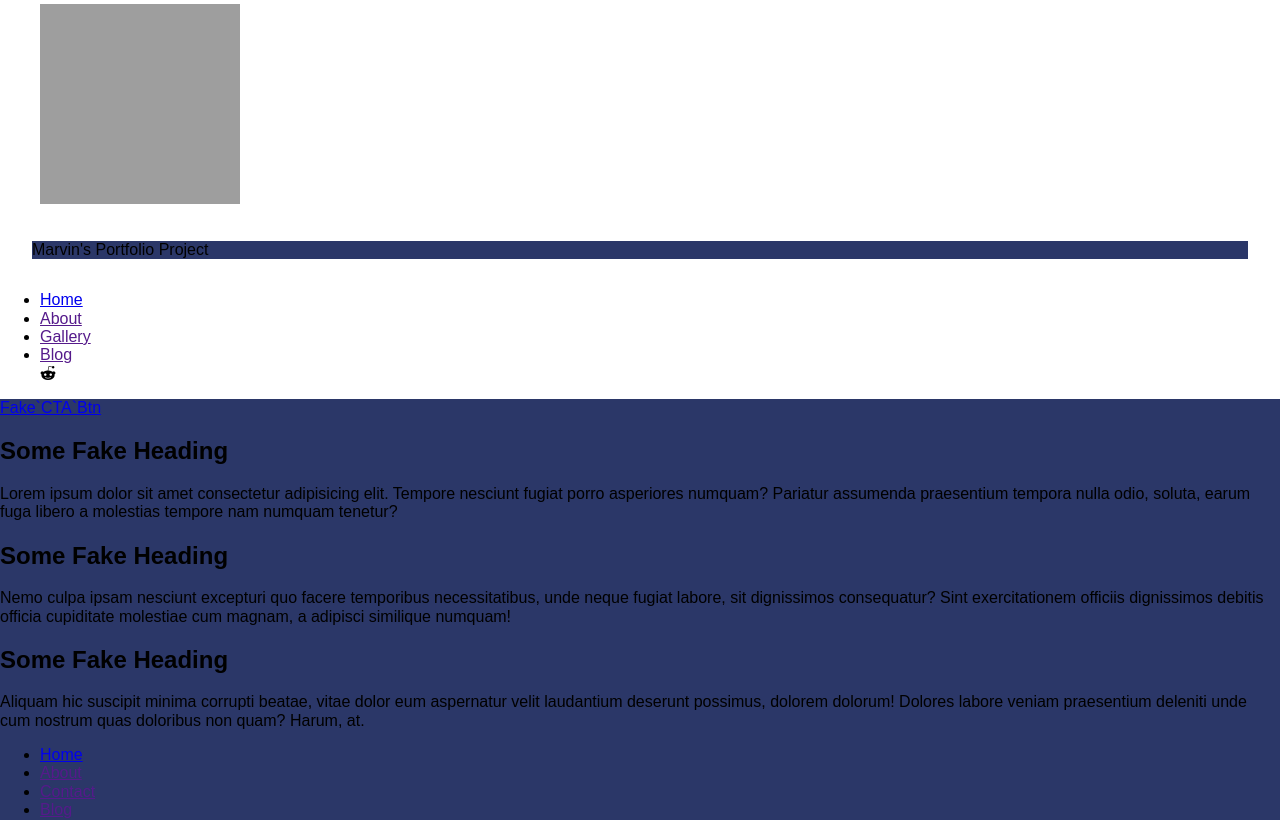
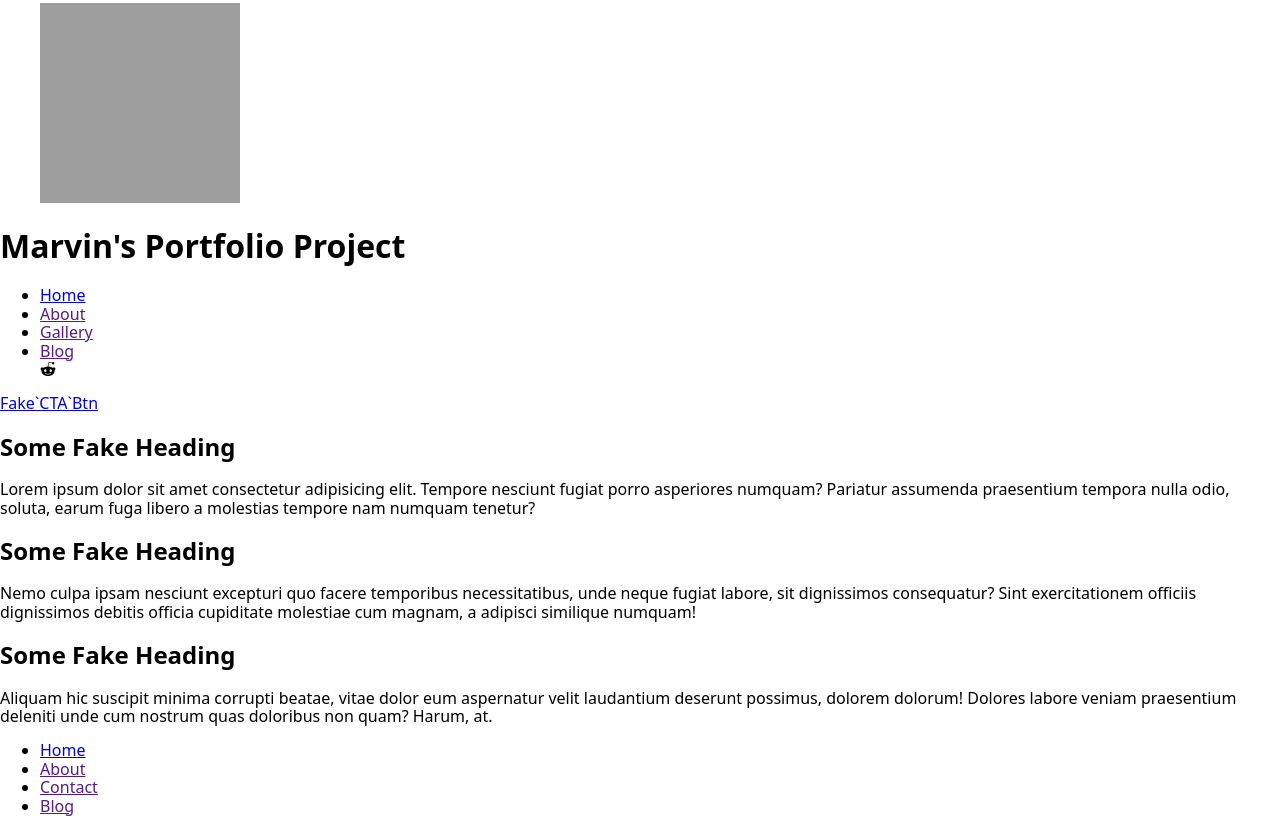
Before and after one commit to MarvinWills123/Marvin-wills, a website: page index.html in a window 1280 px wide. Shown: the part 332-1168 px from the top of the page. Drawn offline with nearby package versions, Linux system fonts and the light colour scheme; grey boxes are pictures that could not be loaded.

Commit message:
Update changes.

```diff
--- a/index.html
+++ b/index.html
@@ -8,10 +8,7 @@
     <link rel="stylesheet" href="https://cdnjs.cloudflare.com/ajax/libs/modern-normalize/0.5.0/modern-normalize.min.css">
     <link rel="stylesheet" href="https://cdnjs.cloudflare.com/ajax/libs/font-awesome/5.10.2/css/all.min.css">
     <link href="https://fonts.googleapis.com/css?family=Acme&display=swap" rel="stylesheet">
-    <link rel="stylesheet" href="./style.css">
-  <style>
-
-  </style>
+    <link href="style.css" rel="stylesheet" type="text/css"/>
 </head>
 <body>
   <header>
--- a/style.css
+++ b/style.css
@@ -1,4 +1,6 @@
-/*:root selector is basically same as 'html' in this context.*/
+
+link html
+
 :root{
 --primary: #ccc394;
 --primary-variant:white;
@@ -8,34 +10,28 @@
 }
 
 main{
-  background: var(--secondary);
 
 }
 
-body{
-  font-family: Arial, Helvetica, sans-serif;
+body {
+
 }
 
-h1{
-  background-color: var(--secondary);
-font-family: 'Acme', sans-serif;
-font: var(--primary);
-margin: calc(var(--base-spacing)*4);
+header {
+color: var(--primary);
 }
 
 header,
 section:nth-of-type(odd),
 footer {
-  background: var(--secondary);
-  color: var(--secondary-text);
+
 }
 
 nav,
 section:nth-of-type(even){
-  border-top: var(--border-secondary);
-  border-bottom: var(--border-secondary);
+
+
+
+footer {
+
 }
-
-footer{
-  border-top: var(--border-primary);
-}
```
Also changed, not shown: about/index.html (+1 -1 lines), blog/index.html (+1 -1 lines), contact/index.html (+1 -1 lines).
